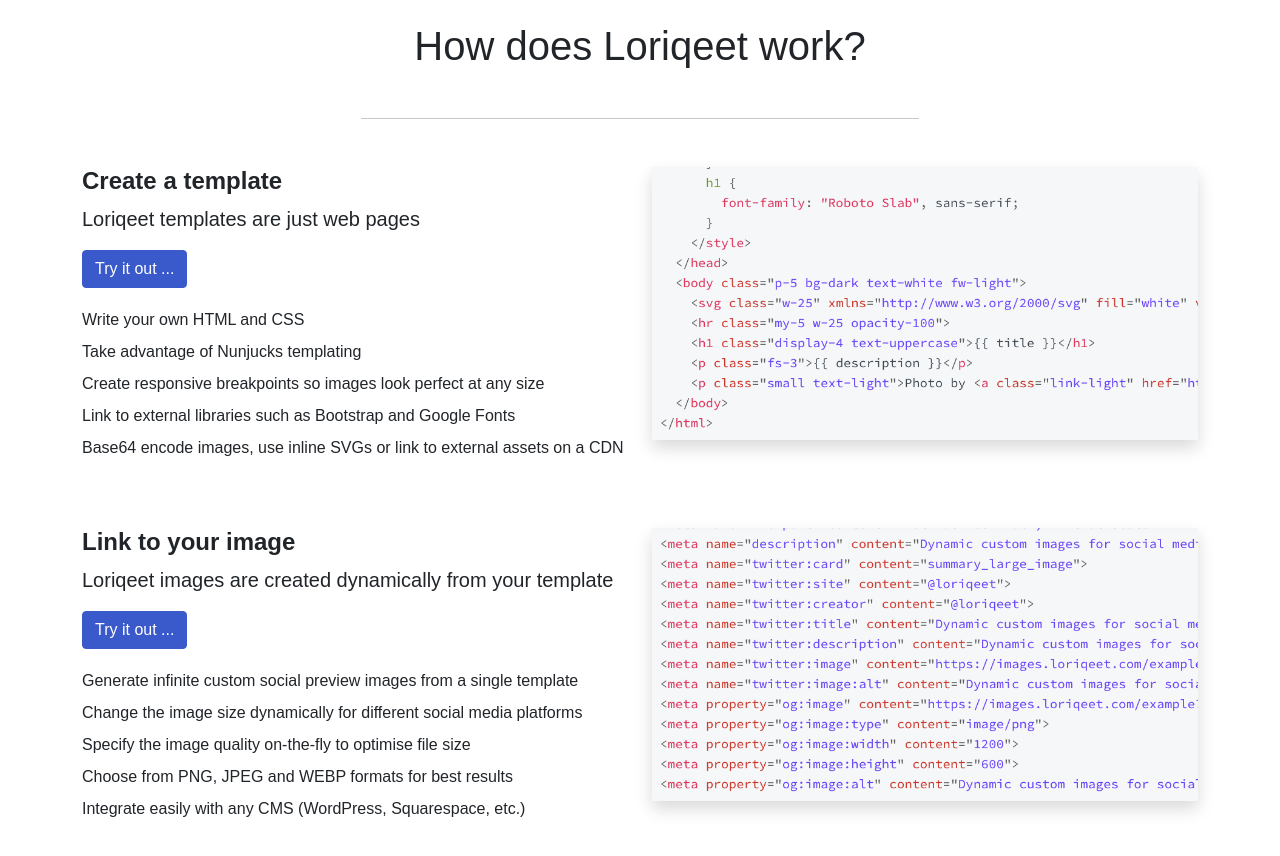
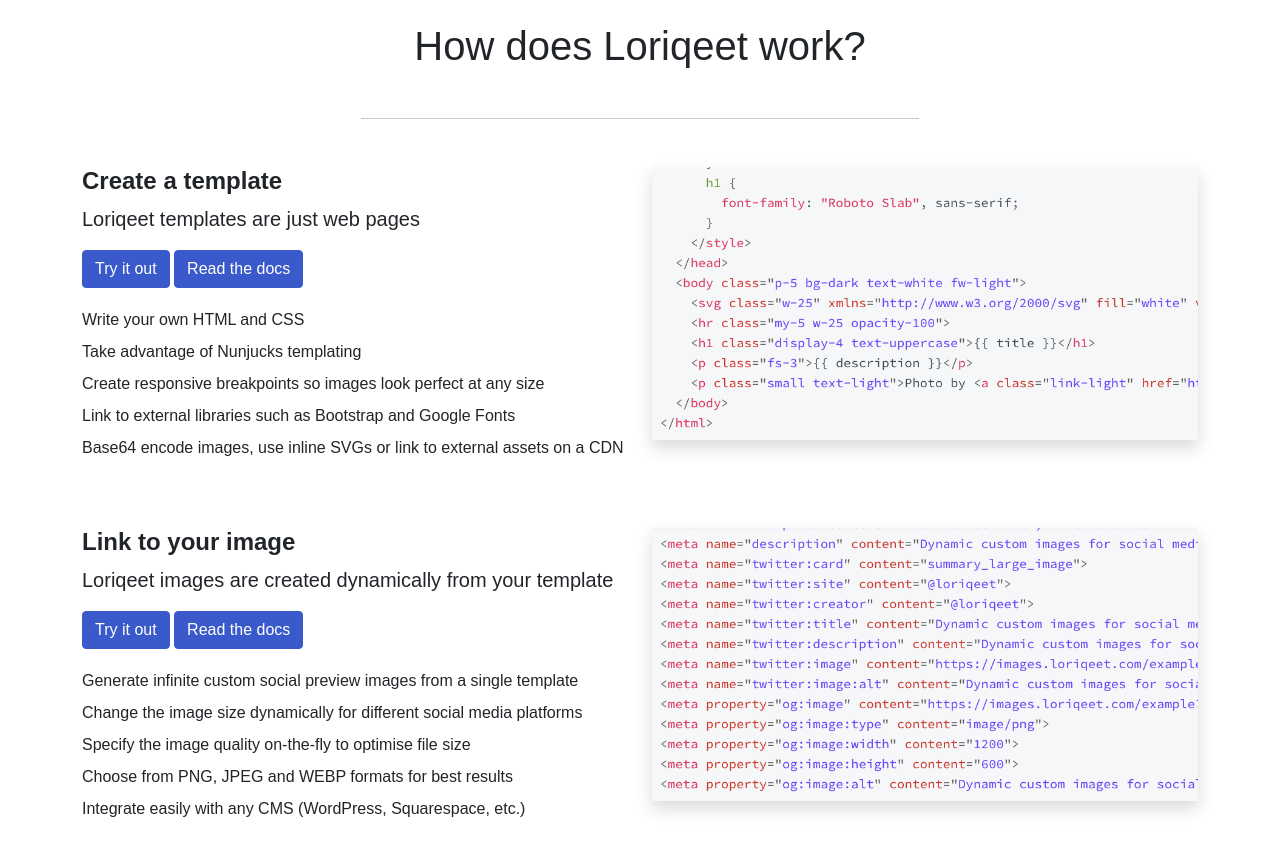
Before and after one commit to loriqeet/loriqeet.com, a Jekyll site: the page built from index.html, in a window 1280 px wide and 900 px high, scrolled down 1146 px. Shown: the top 856 px of the window. Built offline with Jekyll 4.4.1, drawn with Linux system fonts in a browser that asks for light colours; some web fonts are replaced.

Commit message:
Update index.html

```diff
--- a/index.html
+++ b/index.html
@@ -55,7 +55,10 @@
       <div class="col-12 col-lg-6 text-center text-lg-start">
         <h3 class="h4">Create a template</h3>
         <p class="lead">Loriqeet templates are just web pages</p>
-        <p><a class="btn btn-primary" href="https://templates.loriqeet.com/example?title=Dynamic+custom+images+for+social+media+sharing&description=Increase+engagement+on+all+social+media+platforms+with+template-driven+images+customised+for+every+page+on+your+website." target="_blank">Try it out ...</a></p>
+        <p>
+          <a class="btn btn-primary" href="https://templates.loriqeet.com/example?title=Dynamic+custom+images+for+social+media+sharing&description=Increase+engagement+on+all+social+media+platforms+with+template-driven+images+customised+for+every+page+on+your+website." target="_blank">Try it out</a>
+          <a class="btn btn-primary" href="https://docs.loriqeet.com/templates" target="_blank">Read the docs</a>
+        </p>
         <ul class="list-unstyled lh-lg">
           <li>Write your own HTML and CSS</li>
           <li>Take advantage of Nunjucks templating</li>
@@ -72,7 +75,10 @@
       <div class="col-12 col-lg-6 text-center text-lg-start">
         <h3 class="h4">Link to your image</h3>
         <p class="lead">Loriqeet images are created dynamically from your template</p>
-        <p><a class="btn btn-primary" href="https://images.loriqeet.com/example?width=1200&height=600&type=webp&quality=70&title=Dynamic+custom+images+for+social+media+sharing&description=Increase+engagement+on+all+social+media+platforms+with+template-driven+images+customised+for+every+page+on+your+website." target="_blank">Try it out ...</a></p>
+        <p>
+          <a class="btn btn-primary" href="https://images.loriqeet.com/example?width=1200&height=600&type=webp&quality=70&title=Dynamic+custom+images+for+social+media+sharing&description=Increase+engagement+on+all+social+media+platforms+with+template-driven+images+customised+for+every+page+on+your+website." target="_blank">Try it out</a>
+          <a class="btn btn-primary" href="https://docs.loriqeet.com/images" target="_blank">Read the docs</a>
+        </p>
         <ul class="list-unstyled lh-lg">
           <li>Generate infinite custom social preview images from a single template</li>
           <li>Change the image size dynamically for different social media platforms</li>
```
